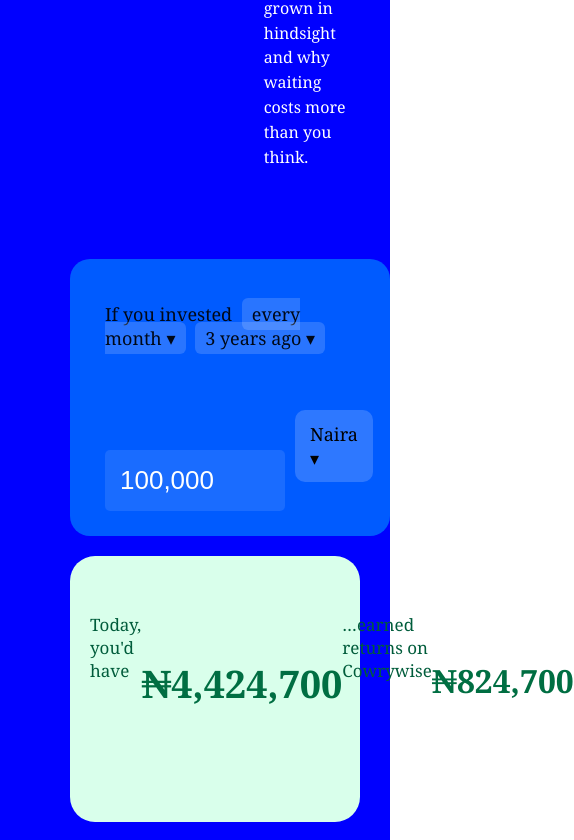
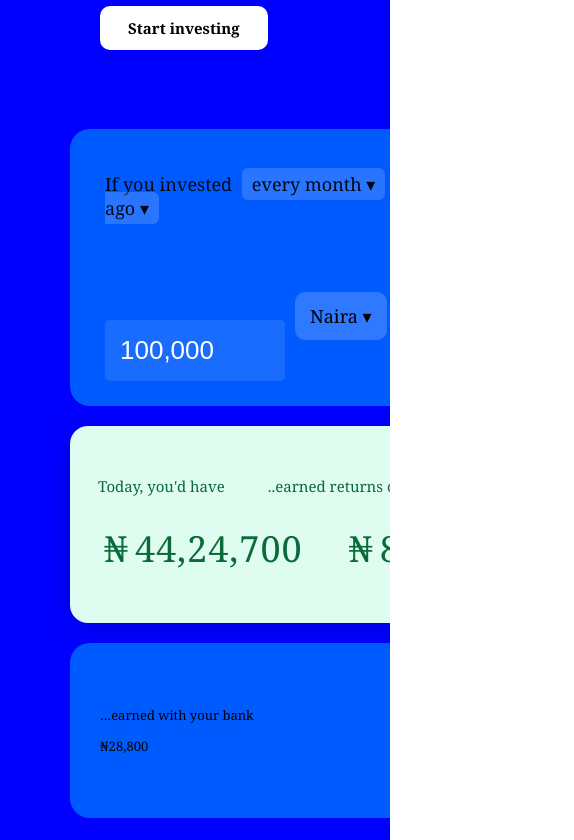
Before and after one commit to Temidayo-dev-star/task2, a plain HTML site: page index.html in a window 390 px wide. Shown: the part 6474-7314 px from the top of the page, 574 px wide, since content can reach past the window. Drawn offline with Linux system fonts and the light colour scheme.

Commit message:
few changes made

```diff
--- a/index.css
+++ b/index.css
@@ -1,7 +1,7 @@
 body{
     background-color: white;
-    margin: auto;
-    padding: auto;
+    margin: 0;
+    padding: 0;
     font-family: Georgia, 'Times New Roman', Times, serif;
 }
 
@@ -31,8 +31,10 @@ list-style: none;
 text-decoration: none;
 color: #6d83a4;
 }
+.nav-link ul a:hover {
+   background-color: black;
+}
 
-}
 .login{
     display: flex;
     gap: 20px;
@@ -125,8 +127,9 @@ margin: 0;
 
 .section-card{
   display: flex;
-    gap: 200px;
+    gap: 3%;
     align-items: center;
+    flex-wrap: wrap;
 }
 
 
@@ -503,55 +506,38 @@ margin: 0;
 
 /* MID GREEN SECTION ------------------------------------ */
 
-.mid-card {
-    background: #D9FFEB;
-    border-radius: 25px;
-    padding: 40px 20px;
-    width: 100%;
-    display: flex;
-    grid-template-columns: 2fr 2fr 1.5fr;
-    align-items: center;
-}
-
-
-.mid-card-divider{
-width: 1px;
- color: #0057ff;
-margin:0;
-        height: 10px;
+.result-panel{
+      background:#dffcf0;
+      color:#0a6a3a;
+      border-radius:18px;
+    padding: 50px 28px;
+      display:flex;
+      flex-direction:column;
+      width: 100%;
+      box-shadow:0 6px 30px rgba(0,0,0,0.12);
+    }
+    .result-top{
+        display:flex;
+        justify-content:space-between;
+        align-items:center;
+        font-size:15px;
+        color:#0a6a3a
     }
 
-.title {
-    color: #005C3B;
-    margin-bottom: 100px;
-    font-size: 17px;
-
-
-}
-
-.big-amount {
-    font-size: 38px;
-    font-weight: 700;
-    color: #006E42;
-    margin-bottom: 50px;
-
-}
-
-.mid-amount {
-    font-size: 32px;
-    font-weight: 700;
-    color: #006E42;
-    margin-bottom: 50px;
-
-}
-
-.small-amount {
-    font-size: 30px;
-    font-weight: 600;
-    color: #A3D1FF;
-    margin-bottom: 50px;
-
-}
+    .result-values{
+        display:flex;
+        gap:40px;
+        margin-top:28px
+    }
+    .value{flex:1;
+        font-weight:300;
+        font-size:36px;
+        letter-spacing:1px
+    }
+    .naira{
+        font-weight:800;
+        margin-right:6px
+    }
 
 
 /* RIGHT BLUE CARD */
@@ -676,7 +662,7 @@ text-shadow: 0 2px 4px rgba(0,0,0,0.4);
         color:#1077e0;
         font-weight:600;
         margin-top:8px;
-        letter-spacing:0.5px
+        letter-spacing:1.2;
     }
 
     /* footer area mimic */
@@ -858,13 +844,13 @@ text-shadow: 0 2px 4px rgba(0,0,0,0.4);
 .footer-social a {
   margin-right: 14px;
 }
-.footer-socials a img {
+.footer-socials img {
     width: 20px;
     height: 20px;
     opacity: 0.8;
     cursor: pointer;
+    transition: opacity 0.3s ease;
 }
-
 .footer-socials img:hover {
     opacity: 1;
 }
@@ -1138,4 +1124,229 @@ text-shadow: 0 2px 4px rgba(0,0,0,0.4);
   .footer-wrapper {
     padding: 10px 10px 14px;   /* reduced top and bottom space */
   }
+
+
+  /* page wrapper */
+    .wrap{
+        max-width:1180px;
+        margin:40px auto 120px;
+        padding:40px 30px;
+    }
+
+    /* big hero */
+    .hero{
+         text-align:center;
+         padding:15px 10px 20px;
+         }
+    .hero .eyebrow{
+        font-size:20px;
+        color:#7a8ba0;
+        font-weight:400;
+    }
+
+    .hero h1{
+        font-size:46px;
+        color:#1077e0;
+        font-weight:300;
+        margin-top:8px;
+        line-height: 1.2; /* better readability */
+        letter-spacing:0.5px;
+    }
+
+
+
+
+.container {
+width: 100%;
+max-width: 1100px;
+margin: 0 auto;
+padding: 50px 30px;
+margin-top: 20px;
+
 }
+
+
+.header-section {
+     display: block;
+    justify-content: space-between;
+    align-items: flex-start;
+    margin-bottom: 50px;
+ }
+
+
+.header-section h1 {
+    font-size: 48px;
+    font-weight: 500;
+     line-height: 1.2;
+     margin: 20px; width: 50%;
+    }
+
+.header-section p {
+     font-size: 15px;
+     line-height: 1.7;
+     width: 40%; margin: 0;
+     color: #333;
+    }
+
+
+
+
+
+     /* .returns-calculator-section*/
+
+.calculator-section {
+    padding: 80px 70px;
+    background: blue;
+    border-bottom: solid 2px whitesmoke;
+    width: 100%;
+
+
+}
+/* HEADER LAYOUT */
+.calculator-header {
+    display: block;
+    grid-template-columns: 1fr 1fr auto;
+    align-items: start;
+    margin-bottom: 90px;
+    gap: 40px;
+}
+
+.calculator-title h2{
+    font-size: 48px;
+    font-weight: 700;
+    color: white;
+    line-height: 1.15;
+    margin: 0;
+}
+
+.calculator-description {
+    max-width: 480px;
+    font-size: 16px;
+    color: white;
+    line-height: 1.55;
+    margin: 30px;
+
+}
+
+/* BUTTON */
+.calculator-btn {
+    padding: 12px 28px;
+    background: white;
+    color: black;
+    text-decoration: none;
+    border-radius: 10px;
+    font-size: 15px;
+    font-weight: 600;
+    align-self: start;
+    white-space: nowrap;
+    gap: 20px;
+        margin: 30px;
+
+}
+
+
+
+
+.wrapper {
+    display: flex;
+    gap: 20px;
+    width: 100%;
+    flex-direction: column;
+}
+
+/* LEFT BLUE CARD ------------------------------------ */
+
+.left-card {
+    background: #005BFF;
+    padding: 25px 35px;
+    border-radius: 20px;
+}
+
+.invest-text {
+    font-size: 18px;
+    margin-bottom: 30px;
+    opacity: 0.9;
+}
+
+.dropdown {
+    background: rgba(255,255,255,0.18);
+    padding: 4px 10px;
+    border-radius: 6px;
+    margin-left: 5px;
+}
+
+.input-row {
+    display: flex;
+    align-items: center;
+    gap: 10px;
+}
+
+.amount {
+    width: 150px;
+    padding: 15px;
+    border-radius: 5px;
+    border: none;
+    font-size: 26px;
+    background: rgba(255,255,255,0.1);
+    color: white;
+    margin-top: 70px;
+}
+
+.currency {
+    padding: 12px 15px;
+    background: rgba(255,255,255,0.18);
+    border-radius: 10px;
+    font-size: 18px;
+}
+
+/* MID GREEN SECTION ------------------------------------ */
+
+.result-panel{
+      grid-column:2/3;
+      background:#dffcf0;
+      color:#0a6a3a;
+      border-radius:18px;
+      padding:50px 28px;
+      display:flex;
+      flex-direction:column;
+          width: 100%;
+
+      box-shadow:0 6px 30px rgba(0,0,0,0.12);
+    }
+    .result-top{
+        display:flex;
+        justify-content:space-between;
+        align-items:center;
+        font-size:15px;
+        color:#0a6a3a
+    }
+
+    .result-values{
+        display:flex;
+        gap:40px;
+        margin-top:28px
+    }
+    .value{
+        flex: 1;
+        font-weight:300;
+        font-size:36px;
+        letter-spacing:1px
+    }
+    .naira{
+        font-weight:200;
+        margin-left:6px
+    }
+
+
+/* RIGHT BLUE CARD */
+.right-card {
+    width: 100%;
+    background: #005BFF;
+    padding: 50px 30px;
+    border-radius: 20px;
+}
+/* Prevent overflow issues */
+body, html {
+    overflow-x: hidden;
+}
+}
--- a/index.html
+++ b/index.html
@@ -243,14 +243,22 @@
     </div>
 
 
-    <div class="mid-card">
-            <p class="title">Today, you'd have</p>
-            <p class="big-amount">₦4,424,700</p>
+    <section class="result-panel" aria-label="result panel">
+      <div class="result-top">
+        <div class="small">Today, you'd have</div>
+        <div class="small">..earned returns on Cowrywise</div>
+      </div>
 
-      <div class="mid-card-divider" aria-hidden></div>
-        <p class="title">…earned returns on Cowrywise</p>
-            <p class="mid-amount">₦824,700</p>
+      <div class="result-values">
+        <div class="value">
+          <span class="naira">₦</span>44,24,700
         </div>
+        <div class="value green-badge">
+          <span class="naira">₦</span>8,24,700
+        </div>
+      </div>
+    </section>
+
 
         <div class="right-card">
             <p class="title">…earned with your bank</p>
```
